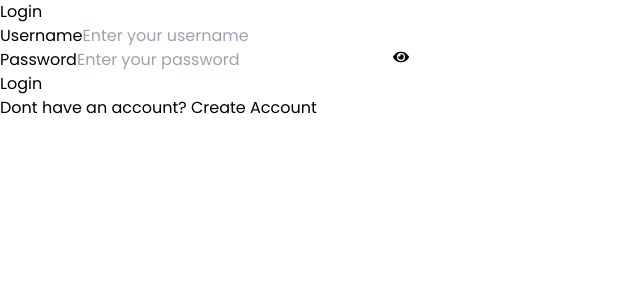
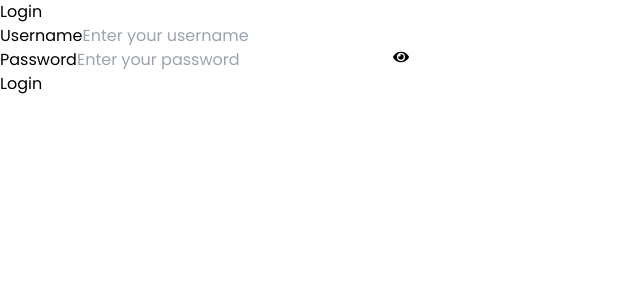
Before and after one commit to manishkumar636/traffic-panel, a React (Vite) app: page / in a window 1280 px wide. Shown: the top 300 px of the page, without its empty margins (0-640 px from the left). Built offline with nearby package versions, Linux system fonts and the light colour scheme; no server answers.

Commit message:
added new all now

```diff
--- a/src/Auth/Login.jsx
+++ b/src/Auth/Login.jsx
@@ -1,6 +1,6 @@
 /* eslint-disable react/no-unknown-property */
 import { useState } from "react";
-import { Link, useNavigate } from "react-router-dom";
+import { useNavigate } from "react-router-dom";
 import { loginUser } from "../Service/auth.service";
 import { Helmet } from "react-helmet";
 import { FaEye, FaEyeSlash } from "react-icons/fa";
@@ -132,14 +132,6 @@ export default function Login() {
             </button>
           </form>
           <div className="mt-4">{loading && <Loader />}</div>
-          <div className="mt-4 text-center">
-            <p className="text-sm">
-              Dont have an account?{" "}
-              <Link to="/create-account" className="text-blue-500 underline">
-                Create Account
-              </Link>
-            </p>
-          </div>
         </div>
       </div>
 
```
